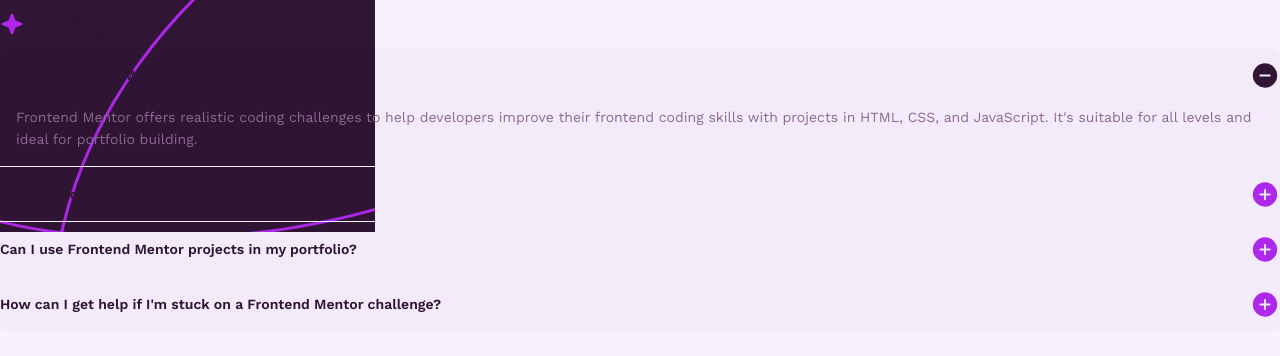
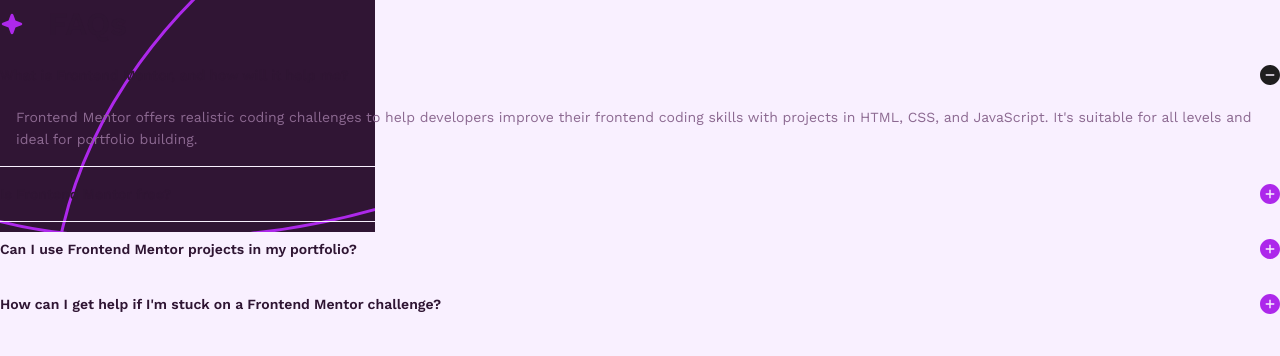
Before and after one commit to skyv26/faq-accordian, a React (Vite) app: page / in a window 1280 px wide. Shown: the top 356 px of the page. Built offline with nearby package versions, Linux system fonts and the light colour scheme.

Commit message:
`update:` the tailwindcss classes for achieving the design

```diff
--- a/src/components/accordian/Accordian.tsx
+++ b/src/components/accordian/Accordian.tsx
@@ -1,8 +1,9 @@
 import React from "react";
 import type { CollapseProps } from "antd";
 import { Collapse } from "antd";
-import expand_icon from "../../assets/icon-plus.svg";
-import collapse_icon from "../../assets/icon-minus.svg";
+// import expand_icon from "../../assets/icon-plus.svg";
+// import collapse_icon from "../../assets/icon-minus.svg";
+import { MinusCircleFilled, PlusCircleFilled } from "@ant-design/icons";
 
 const CustomIcon = ({ img }: { img: string }) => {
   return <img src={img} alt="" />;
@@ -39,13 +40,13 @@
   <Collapse
     items={items}
     bordered={false}
-    className="collapse-component font-work_sans"
+    className="collapse-component font-work_sans bg-transparent"
     expandIconPosition="right"
     expandIcon={({ isActive }) =>
       isActive ? (
-        <CustomIcon img={collapse_icon} />
+        <MinusCircleFilled className="!text-xl"/>
       ) : (
-        <CustomIcon img={expand_icon} />
+        <PlusCircleFilled className="!text-[#AD28EB] !text-xl" />
       )
     }
     defaultActiveKey={["1"]}
```
